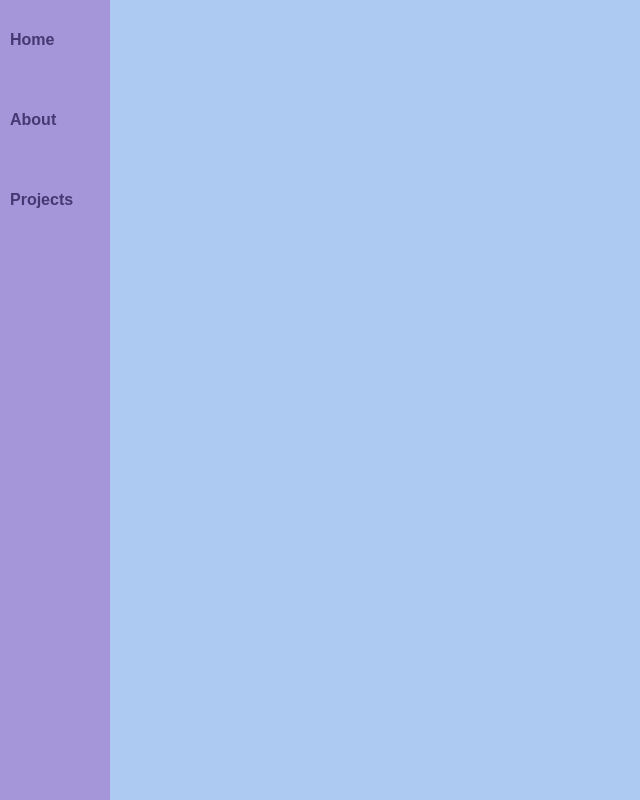
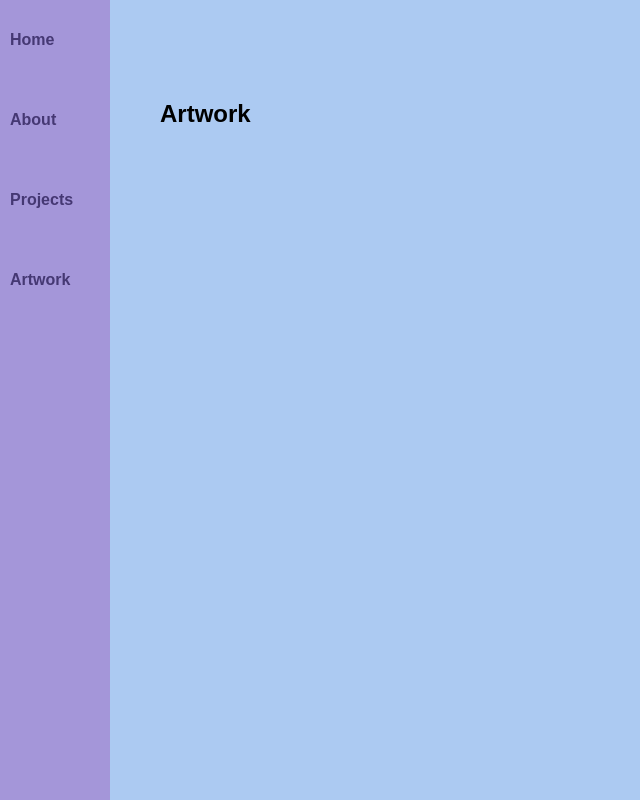
Before and after one commit to mellygriffin/portfolio-website, a React (Vite) app: page /artwork in a window 1280 px wide. Before the commit this address had no page. Shown: the whole page, without its empty margins (0-640 px from the left). Built offline with nearby package versions, Linux system fonts and the light colour scheme.

Commit message:
Created Art component for portfolio gallery

```diff
--- a/src/App.jsx
+++ b/src/App.jsx
@@ -5,6 +5,7 @@ import './App.css'
 import Home from './components/Home/Home.jsx';
 import About from './components/About/About.jsx';
 import Projects from './components/Projects/Projects.jsx';
+import Art from './components/Art/Art.jsx';
 
 const App = () => {
 
@@ -15,6 +16,7 @@ const App = () => {
       <Route path="/" element={<Home />}></Route>
       <Route path="/about" element={<About />}></Route>
       <Route path="/projects" element={<Projects />}></Route>
+      <Route path="/artwork" element={<Art />}></Route>
     </Routes>
     </>
   );
--- /dev/null
+++ b/src/components/Art/Art.jsx
@@ -0,0 +1,10 @@
+const Art = () => {
+
+    return (
+        <>
+        <h2>Artwork</h2>
+        </>
+    )
+}
+
+export default Art;
--- a/src/components/NavBar/NavBar.jsx
+++ b/src/components/NavBar/NavBar.jsx
@@ -14,6 +14,9 @@ const NavBar = () => {
                 <li>
                     <Link to='/projects'>Projects</Link>
                 </li>
+                <li>
+                    <Link to='/artwork'>Artwork</Link>
+                </li>
             </ul>
         </nav>
     );
```
